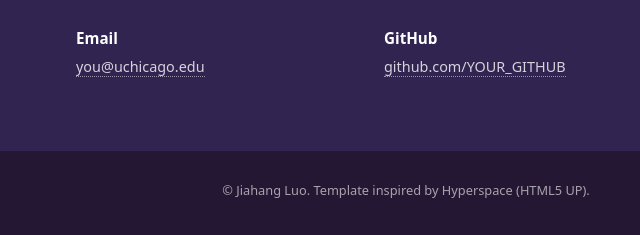
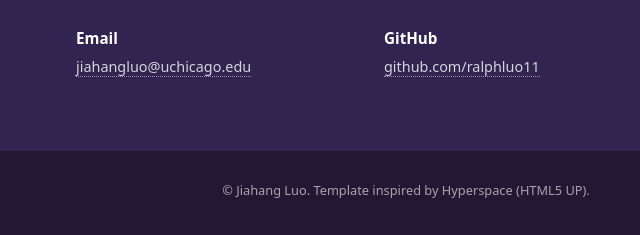
Before and after one commit to ralphluo11/ralphluo11.github.io, a plain HTML site: page index.html in a window 1280 px wide. Shown: the part 2402-2637 px from the top of the page, 234-874 px from the left. Drawn offline with Linux system fonts and the light colour scheme.

Commit message:
Update contact information in index.html

```diff
--- a/index.html
+++ b/index.html
@@ -134,11 +134,11 @@
           <div class="contact-grid">
             <div>
               <h3>Email</h3>
-              <p><a href="mailto:you@uchicago.edu">you@uchicago.edu</a></p>
+              <p><a href="mailto:jiahangluo@uchicago.edu">jiahangluo@uchicago.edu</a></p>
             </div>
             <div>
               <h3>GitHub</h3>
-              <p><a href="https://github.com/YOUR_GITHUB" target="_blank">github.com/YOUR_GITHUB</a></p>
+              <p><a href="https://github.com/ralphluo11" target="_blank">github.com/ralphluo11</a></p>
             </div>
             <div>
              <h3>LinkedIn</h3>
```
